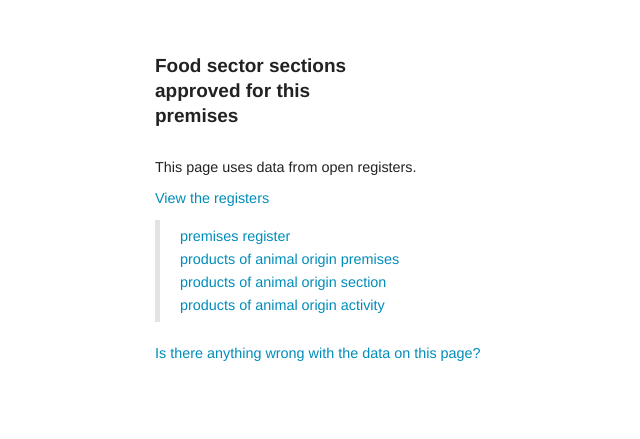
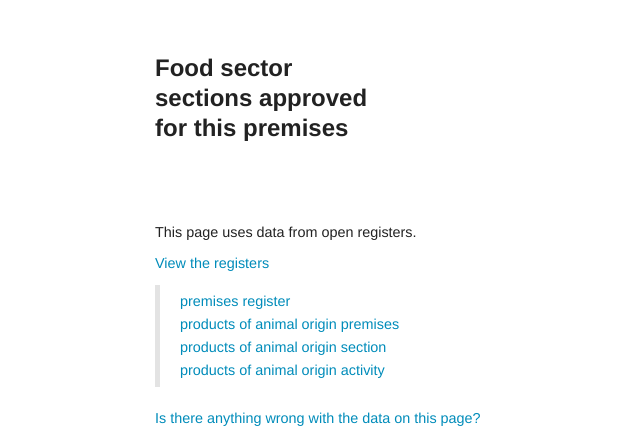
Before and after one commit to openregister/food-premises-demo, a Flask app: template fsa_approved_premises/templates/premises.html in a window 1280 px wide. Shown: the part 531-970 px from the top of the page, without its empty margins (0-640 px from the left). Before the commit the page ends 892 px from the top, so only its background shows below. Run offline with Flask 2, Linux system fonts and the light colour scheme; the template is opened without the code that fills it, so the values that code supplies are empty; parts of the project's set-up code (start-up, migrations or seed data) failed here and were passed over; some libraries are stand-ins or nearby versions.

Commit message:
fix header for food sector and margin for footer

```diff
--- a/fsa_approved_premises/static/stylesheets/main.css
+++ b/fsa_approved_premises/static/stylesheets/main.css
@@ -68,10 +68,6 @@ fieldset.filters {
   padding-top: 10px;
 }
 
-#premises {
-
-}
-
 footer ul,
 footer li {
   list-style: none;
@@ -96,7 +92,7 @@ footer li {
 }
 
 footer {
-  margin-bottom: 50px;
+  margin: 50px 0px;
 }
 
 footer p,
--- a/fsa_approved_premises/templates/premises.html
+++ b/fsa_approved_premises/templates/premises.html
@@ -45,7 +45,7 @@
   <section id="food-sectors">
     <div class="row">
       <div class="large-3 columns">
-        <h2 class="heading-small">Food sector sections approved for this premises</h2>
+        <h2 class="heading-medium">Food sector sections approved for this premises</h2>
       </div>
       <div class="large-8 large-offset-1 columns">
         <ul>
```
